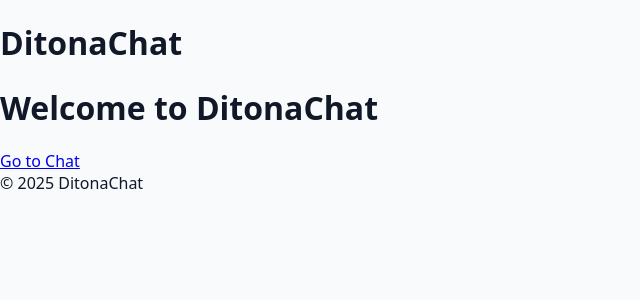
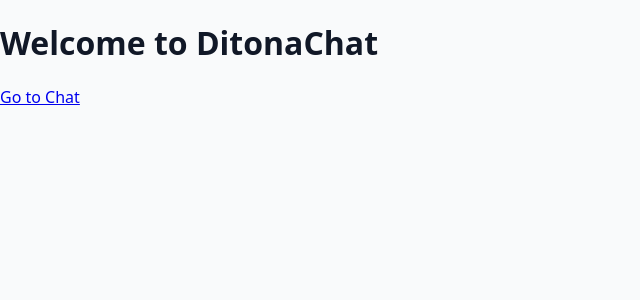
Before and after one commit to Alshughriahmed/ditonachat-new, a Next.js app: page / in a window 1280 px wide. Shown: the top 300 px of the page, without its empty margins (0-640 px from the left). Built offline with nearby package versions, Linux system fonts and the light colour scheme.

Commit message:
chore: remove next/font imports and simplify RootLayout

```diff
--- a/src/app/layout.tsx
+++ b/src/app/layout.tsx
@@ -1,28 +1,25 @@
 // ditonachat-new/src/app/layout.tsx
-
+import React from 'react';
 import './globals.css';
-import { ReactNode } from 'react';
 
 export const metadata = {
   title: 'DitonaChat',
-  description: 'Simple Peer-to-Peer & Ably Chat with Next.js',
+  description: 'A simple video chat powered by Ably',
 };
 
-export default function RootLayout({ children }: { children: ReactNode }) {
+export default function RootLayout({
+  children,
+}: {
+  children: React.ReactNode;
+}) {
   return (
     <html lang="en">
       <head>
-        {/* هنا يمكنك إضافة أي وسم <meta> إضافي أو روابط لخطوط */}
+        <meta charSet="utf-8" />
+        <meta name="viewport" content="width=device-width, initial-scale=1" />
+        <title>{metadata.title}</title>
       </head>
-      <body className="bg-gray-50 text-gray-900">
-        <header className="bg-white shadow-sm p-4">
-          <h1 className="text-lg font-semibold text-center">DitonaChat</h1>
-        </header>
-        <main className="py-8">{children}</main>
-        <footer className="text-center text-sm text-gray-500 py-4">
-          © {new Date().getFullYear()} DitonaChat
-        </footer>
-      </body>
+      <body>{children}</body>
     </html>
   );
 }
```
